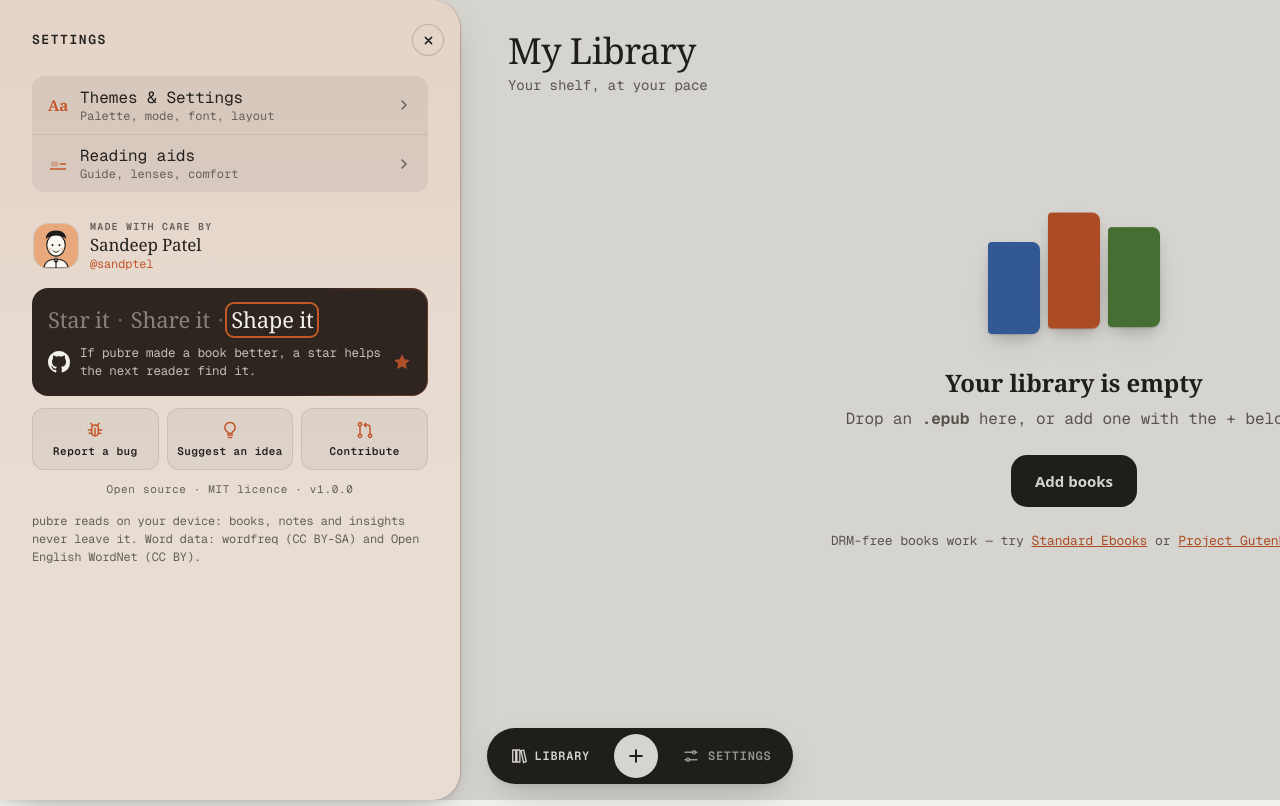
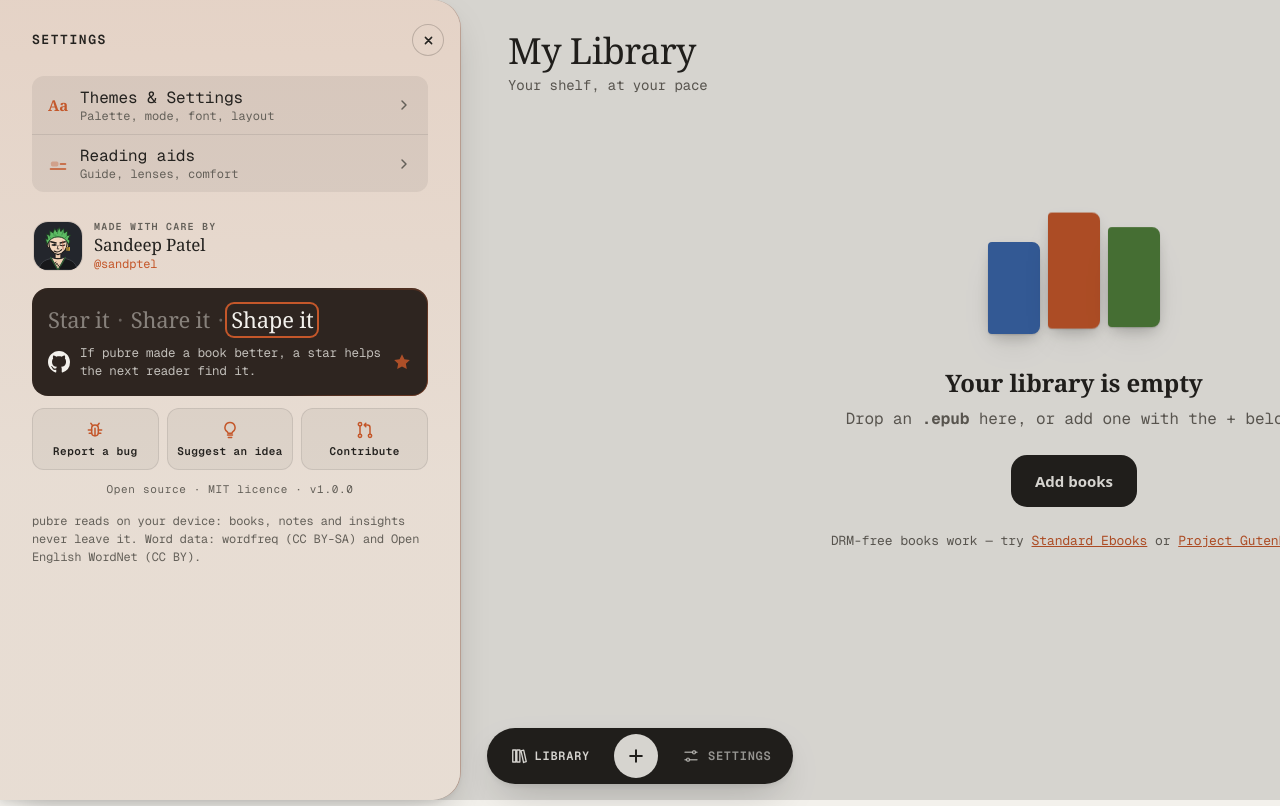
Before and after one commit to sandptel/pubre, a Svelte app: page / in a window 1280 px wide. Both pictures are taken after a click on the button "SETTINGS". Shown: the top 806 px of the page. Built offline with nearby package versions, Linux system fonts and the light colour scheme.

Commit message:
feat(ui): the maker's portrait is his usual one
A green-haired swordsman, one eye shut, three gold earrings, in the
cast's ink-stamp style.

```diff
--- a/src/components/Credits.svelte
+++ b/src/components/Credits.svelte
@@ -1,8 +1,7 @@
 <script lang="ts">
   // Who made pubre, and a friendly ask: a star, a bug, an idea. Drawn in pubre's own grammar — the maker
-  // gets a cast portrait, and the reading ring steps across the ask the way it steps across a book.
+  // gets an ink-stamp portrait like the cast's, and the reading ring steps across the ask the way it steps across a book.
   import { onMount } from 'svelte'
-  import { portraitUrl } from '../lib/portrait.ts'
 
   const REPO = 'https://github.com/sandptel/pubre'
   const ASK = ['Star it', 'Share it', 'Shape it']
@@ -15,7 +14,28 @@
 
 <section class="credits" aria-label="About pubre">
   <a class="maker" href="https://github.com/sandptel" target="_blank" rel="noopener">
-    <img src={portraitUrl('Sandeep', '#e8a87c')} alt="" width="44" height="44" />
+    <!-- the maker's own face, as ever: a swordsman with green hair, one eye shut, three gold earrings (drawn in the cast's ink-stamp style) -->
+    <svg class="pfp" viewBox="0 0 100 100" aria-hidden="true">
+      <rect width="100" height="100" rx="22" fill="#23262c" />
+      <path d="M10 100c2-17 15-25 40-25s38 8 40 25z" fill="#17181b" stroke="#3b3f46" stroke-width="2" />
+      <path d="M37 75 50 100 63 75q-13 5-26 0z" fill="#f1d0b4" /><path d="M35 74 50 100M65 74 50 100" stroke="#2f5a35" stroke-width="3" stroke-linecap="round" />
+      <path d="M44 84l14 14" stroke="#1d1b19" stroke-width="1.6" stroke-linecap="round" />
+      <path d="M46 83l-2 3M49 86l-2 3M52 89l-2 3M55 92l-2 3" stroke="#1d1b19" stroke-width="1.2" stroke-linecap="round" />
+      <path d="M44 64v12h12V64" fill="#f1d0b4" stroke="#1d1b19" stroke-width="2" />
+      <ellipse cx="31" cy="48" rx="3.5" ry="5.5" fill="#f1d0b4" stroke="#1d1b19" stroke-width="2" />
+      <ellipse cx="69" cy="48" rx="3.5" ry="5.5" fill="#f1d0b4" stroke="#1d1b19" stroke-width="2" />
+      <path d="M31 44c0-14 8-21 19-21s19 7 19 21c0 12-6 21-19 24-13-3-19-12-19-24z" fill="#f3d6bd" stroke="#1d1b19" stroke-width="2.4" stroke-linejoin="round" />
+      <path d="M68.6 53v6M71.2 53.5v6M73.8 53v6" stroke="#e2b13c" stroke-width="2" stroke-linecap="round" />
+      <path d="M27 47 24 35l5 1-3-11 7 3 0-10 7 5 3-10 5 8 5-10 3 9 6-7 1 10 7-5-1 10 7-1-5 9 4 3-3 8c-4-10-11-16-22-16s-18 6-23 16z" fill="#5dbb63" stroke="#1d3b22" stroke-width="2" stroke-linejoin="round" />
+      <path d="M40 21l2 7M50 15l-1 9M61 19l-3 8M32 30l4 5M68 30l-4 4M45 27l2 4" stroke="#3a8a46" stroke-width="1.6" stroke-linecap="round" />
+      <path d="M35 41l11 2.6M54.5 43.6l10.5-2.3" stroke="#1d1b19" stroke-width="3" stroke-linecap="round" />
+      <path d="M37 48q5-4 10 0-5 2.6-10 0z" fill="#fff" stroke="#1d1b19" stroke-width="1.8" stroke-linejoin="round" />
+      <circle cx="42.6" cy="47.4" r="1.9" fill="#1d1b19" />
+      <path d="M54 48q5 3 10 0" fill="none" stroke="#1d1b19" stroke-width="2.4" stroke-linecap="round" />
+      <path d="M60 40 60.6 56.5" stroke="#9c4a3a" stroke-width="1.6" stroke-linecap="round" />
+      <path d="M50 49l-1.6 7h3.2" fill="none" stroke="#1d1b19" stroke-width="1.6" stroke-linecap="round" stroke-linejoin="round" />
+      <path d="M42 60.5q7 4.5 14-1.5M56 59l1.5-1.5" fill="none" stroke="#1d1b19" stroke-width="2.2" stroke-linecap="round" />
+    </svg>
     <span><small>Made with care by</small><b>Sandeep Patel</b><em>@sandptel</em></span>
   </a>
 
@@ -44,8 +64,8 @@
   .credits { display: grid; gap: var(--s3); margin-top: var(--s5); }
   a { color: inherit; text-decoration: none; }
   .maker { display: flex; align-items: center; gap: var(--s3); padding: 4px 2px; }
-  .maker img { width: 44px; height: 44px; border-radius: 14px; box-shadow: 0 0 0 1px var(--hairline); transition: transform .4s var(--spring); }
-  .maker:hover img { transform: rotate(-6deg) scale(1.06); }
+  .maker .pfp { width: 48px; height: 48px; flex: none; border-radius: 14px; box-shadow: 0 0 0 1px var(--hairline); transition: transform .4s var(--spring); }
+  .maker:hover .pfp { transform: rotate(-6deg) scale(1.06); }
   .maker span { display: grid; line-height: 1.25; }
   .maker small { font: 600 10px var(--mono); letter-spacing: .12em; text-transform: uppercase; color: var(--muted); }
   .maker b { font: 500 17px var(--serif); }
```
